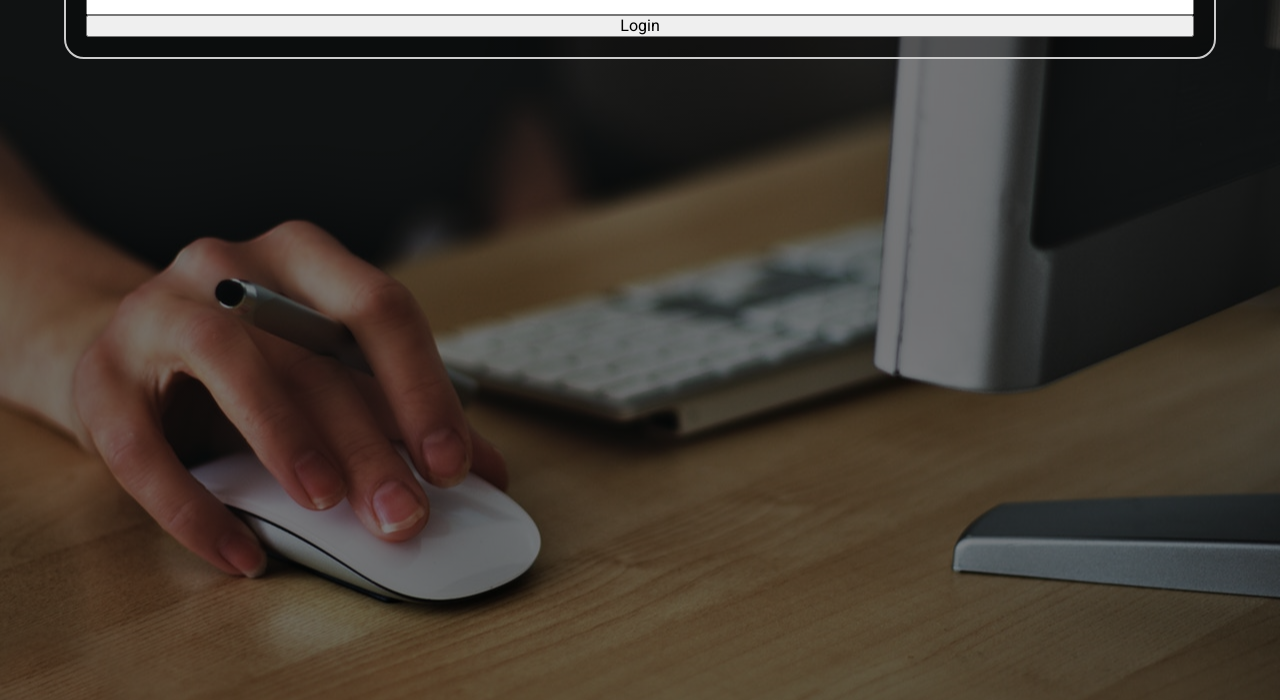
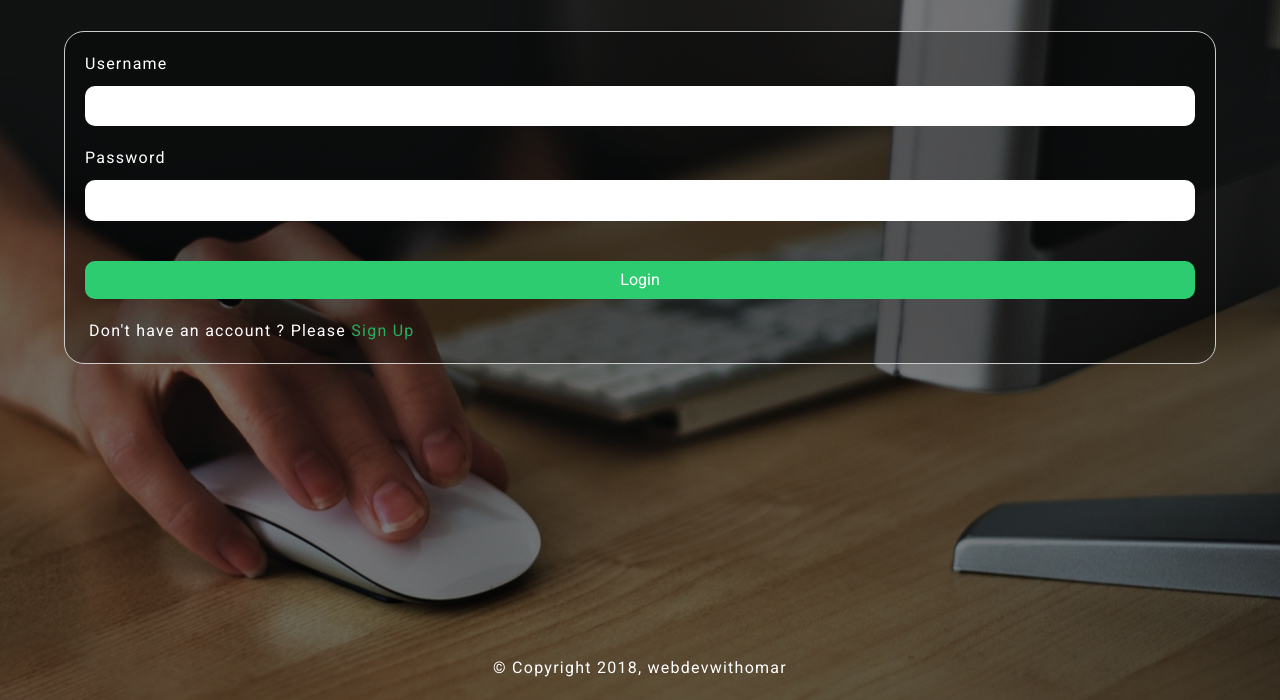
Before and after one commit to webdevwithomar/login_form, a plain HTML site: page index.html in a window 1280 px wide. Shown: the part 100-800 px from the top of the page. Drawn offline with Linux system fonts and the light colour scheme.

Commit message:
Almost Done

```diff
--- a/css/style.css
+++ b/css/style.css
@@ -14,6 +14,7 @@ html {
 
 body {
 	font: 1.6rem/1.5 'Roboto', sans-serif;
+	letter-spacing: .125rem;
 	color: #333;
 }
 
@@ -25,15 +26,27 @@ body {
 	background-repeat: no-repeat;
 	background-size: cover;
 	background-position: center;
+	display: flex;
+	flex-direction: column;
+	justify-content: center;
+	align-items: center;
+	padding-top: 2rem;
+	padding-bottom: 2rem;
+}
+
+h1 {
+	color: #fff;
+	text-transform: uppercase;
+	letter-spacing: .4rem;
 }
 
 .container {
 	width: 90%;
-	margin: auto;
+	padding-top: 2rem;
+	padding-bottom: 2rem;
 	display: flex;
 	flex-direction: column;
 	justify-content: center;
-	align-content: center;
 }
 
 /****************************
@@ -44,7 +57,75 @@ form
 	display: flex;
 	flex-direction: column;
 	padding: 2rem;
-	border: 2px solid #ccc;
+	border: 1px solid #ccc;
 	border-radius: 2rem;
 	background-image: linear-gradient(rgba(0,0,0,0.3),rgba(0,0,0,0.3));
 }
+
+label {
+	margin-bottom: 1rem;
+	color: #fff;
+}
+
+input {
+	margin-bottom: 2rem;
+	padding: 1rem;
+	border-radius: 1rem;
+	border: none;
+	border-bottom: 2px solid transparent;
+	transition: border-bottom .3s ease-out;
+}
+
+input:focus {
+	outline: none;
+	border-bottom: 2px solid #2ecc71;
+}
+
+.submit_button {
+	margin-top: 2rem;
+	padding: 1rem;
+	border: none;
+	border-radius: 1rem;
+	background-color: #2ecc71;
+	color: #fff;
+	cursor: pointer;
+	transition: background-color .3s ease-out;
+}
+
+.submit_button:hover {
+	background-color: #27ae60;
+}
+
+p {
+	margin-top: 2rem;
+	margin-left: .4rem;
+	color: #fff;
+}
+
+.sign_up:link,
+.sign_up:visited {
+	color: #27ae60;
+	text-decoration: none;
+}
+
+.sign_up:hover,
+.sign_up:active {
+	color: #2ecc71;
+}
+
+/****************************
+footer
+****************************/
+
+footer {
+	color: #fff;
+	margin-top: auto;
+}
+
+/****************************
+media
+****************************/
+
+@media (min-width: 768px) {
+
+}
--- a/index.html
+++ b/index.html
@@ -9,6 +9,7 @@
 </head>
 <body>
 	<div class="wrap">
+		<h1>Login Form</h1>
 		<div class="container">
 			<form class="form">
 				<label for="user_name">Username</label>
@@ -16,8 +17,12 @@
 				<label for="user_pass">Password</label>
 				<input type="password" id="user_pass" name="user_pass">
 				<button type="submit" class="submit_button">Login</button>
+				<p>Don't have an account ? Please <a href="#" class="sign_up">Sign Up</a></p>
 			</form>
 		</div>
+		<footer>
+			&copy; Copyright 2018, webdevwithomar
+		</footer>
 	</div>
 </body>
 </html>
```
